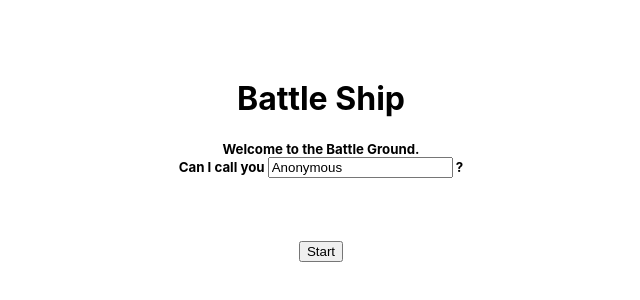
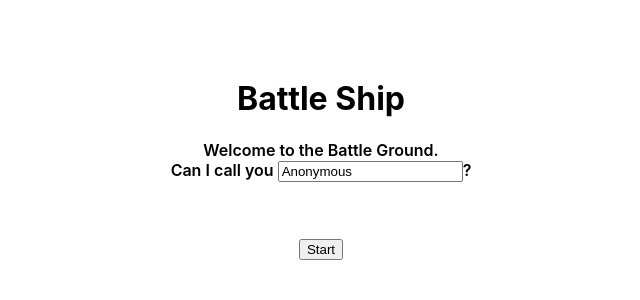
Before and after one commit to kar-21/battle-ship, a React (Create React App) app: page / in a window 1280 px wide. Shown: the part 174-474 px from the top of the page, without its empty margins (319-959 px from the left). Built offline with nearby package versions, Linux system fonts and the light colour scheme.

Commit message:
improving accessibility

```diff
--- a/src/components/Welcome.jsx
+++ b/src/components/Welcome.jsx
@@ -14,6 +14,9 @@ const classes = {
     color: "red",
     margin: "0px 0px -14px",
     fontSize: "10px",
+  },
+  p: {
+    fontWeight: "600",
   },
 };
 
@@ -44,11 +47,15 @@ function WelcomePage(props) {
     <>
       <div style={classes.div}>
         <h1>Battle Ship</h1>
-        <h5>
+        <p style={classes.p}>
           Welcome to the Battle Ground.
           <br />
-          Can I call you <input onChange={handleChange} value={name}></input> ?
-        </h5>
+          <label>
+            Can I call you{" "}
+            <input type="text" onChange={handleChange} value={name}></input>
+          </label>
+          ?
+        </p>
         {isFormValid ? (
           <></>
         ) : (
```
